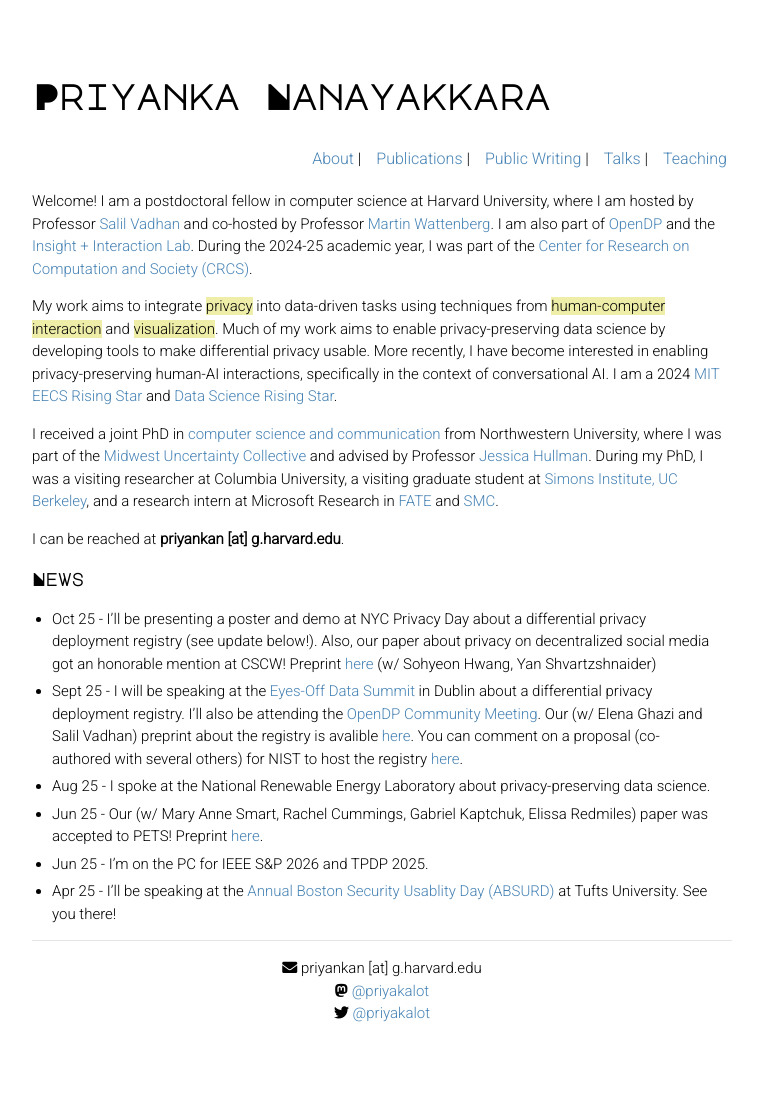
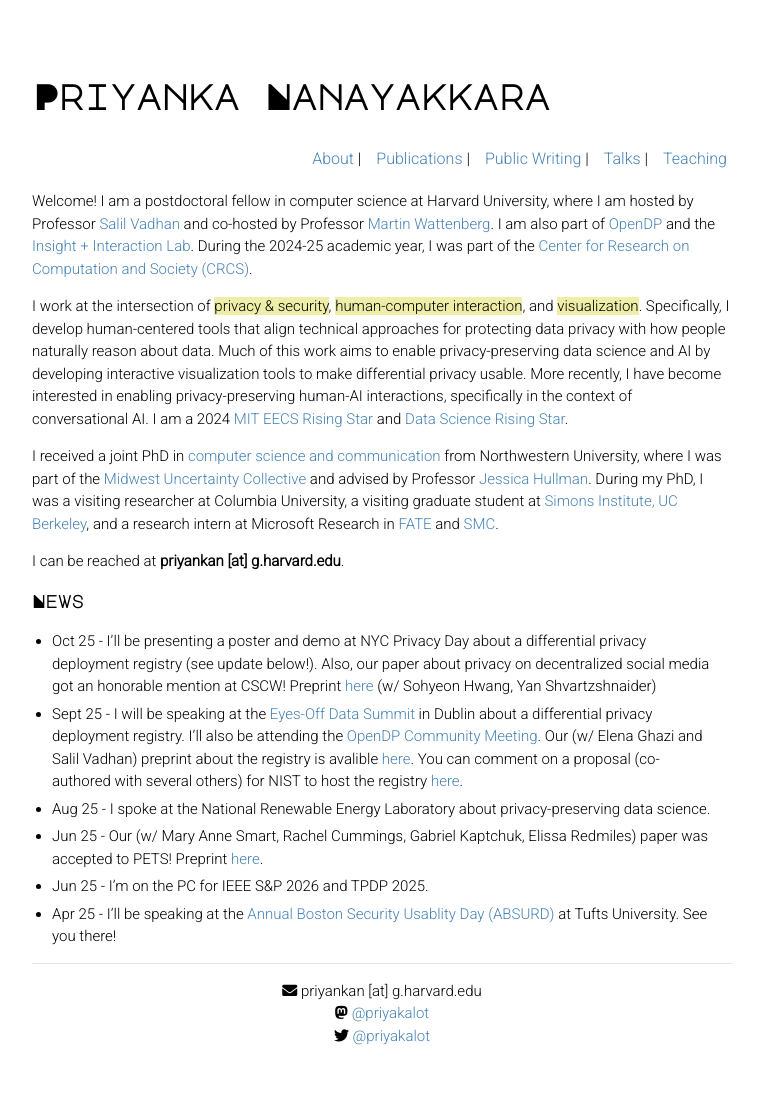
Before and after one commit to priyakalot/priyakalot.github.io, a Jekyll site: the page built from index.md, in a window 1280 px wide. Shown: the whole page, without its empty margins (258-1021 px from the left). Built offline with Jekyll 4.4.1, drawn with Linux system fonts in a browser that asks for light colours; nearby versions of some CDN libraries; before the commit the page ends 1090 px from its top, so only the background shows below that.

Commit message:
Update index.md

```diff
--- a/index.md
+++ b/index.md
@@ -3,7 +3,7 @@ layout: default
 ---
 Welcome! I am a postdoctoral fellow in computer science at Harvard University, where I am hosted by Professor <a href="https://salil.seas.harvard.edu/" target="_blank">Salil Vadhan</a> and co-hosted by Professor <a href="https://www.bewitched.com/" target="_blank">Martin Wattenberg</a>. I am also part of <a href="https://opendp.org/" target="_blank">OpenDP</a> and the <a href="https://insight.seas.harvard.edu/" target="_blank">Insight + Interaction Lab</a>. During the 2024-25 academic year, I was part of the <a href="https://crcs.seas.harvard.edu/news/2025/05/crcs-closes-after-20-years" target="_blank">Center for Research on Computation and Society (CRCS)</a>.
 
-My work aims to integrate <mark>privacy</mark> into data-driven tasks using techniques from <mark>human-computer interaction</mark> and <mark>visualization</mark>. Much of my work aims to enable privacy-preserving data science by developing tools to make differential privacy usable. More recently, I have become interested in enabling privacy-preserving human-AI interactions, specifically in the context of conversational AI. I am a 2024 <a href="https://risingstars-eecs.mit.edu/" target="_blank">MIT EECS Rising Star</a> and <a href="https://datascience.ucsd.edu/rising-stars-in-data-science/" target="_blank">Data Science Rising Star</a>.
+I work at the intersection of <mark>privacy & security</mark>, <mark>human-computer interaction</mark>, and <mark>visualization</mark>. Specifically, I develop human-centered tools that align technical approaches for protecting data privacy with how people naturally reason about data. Much of this work aims to enable privacy-preserving data science and AI by developing interactive visualization tools to make differential privacy usable. More recently, I have become interested in enabling privacy-preserving human-AI interactions, specifically in the context of conversational AI. I am a 2024 <a href="https://risingstars-eecs.mit.edu/" target="_blank">MIT EECS Rising Star</a> and <a href="https://datascience.ucsd.edu/rising-stars-in-data-science/" target="_blank">Data Science Rising Star</a>.
 
 I received a joint PhD in <a href="https://tsb.northwestern.edu/" target="_blank">computer science and communication</a> from Northwestern University, where I was part of the <a href="https://mucollective.northwestern.edu/" target="_blank">Midwest Uncertainty Collective</a> and advised by Professor <a href="http://users.eecs.northwestern.edu/~jhullman/" target="_blank">Jessica Hullman</a>. During my PhD, I was a visiting researcher at Columbia University, a visiting graduate student at <a href="https://simons.berkeley.edu/programs/datadriven2022" target="_blank">Simons Institute, UC Berkeley</a>, and a research intern at Microsoft Research in <a href="https://www.microsoft.com/en-us/research/theme/fate/" target="_blank">FATE</a> and <a href="https://socialmediacollective.org/" target="_blank">SMC</a>.
 
```
